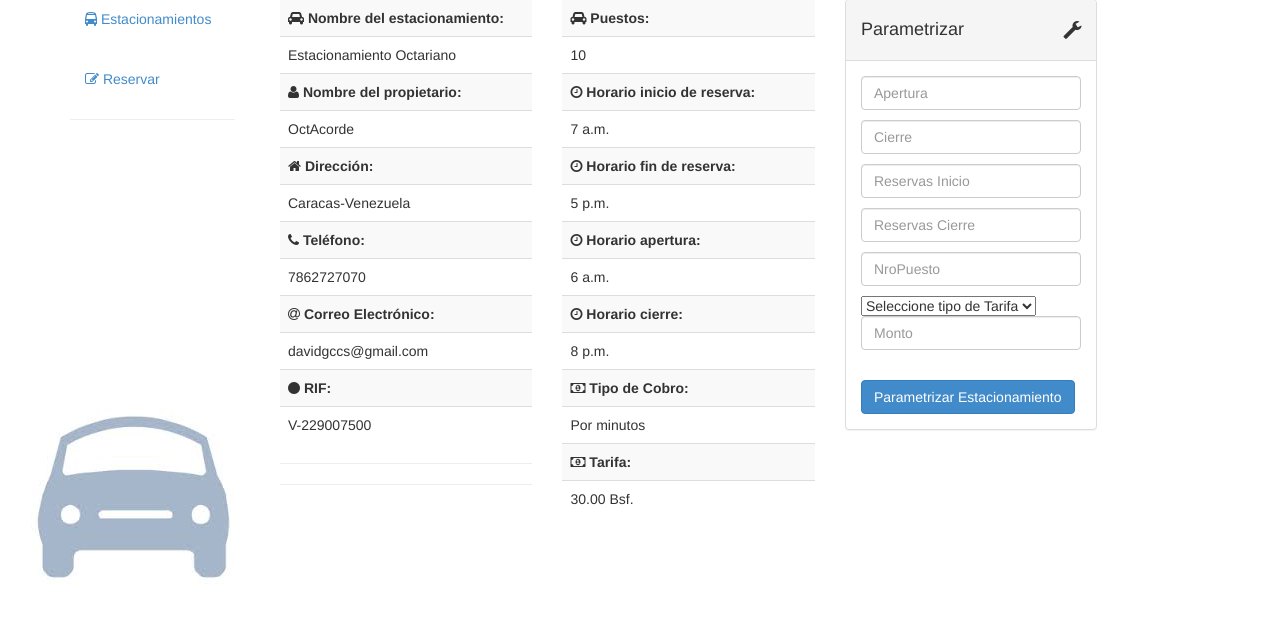
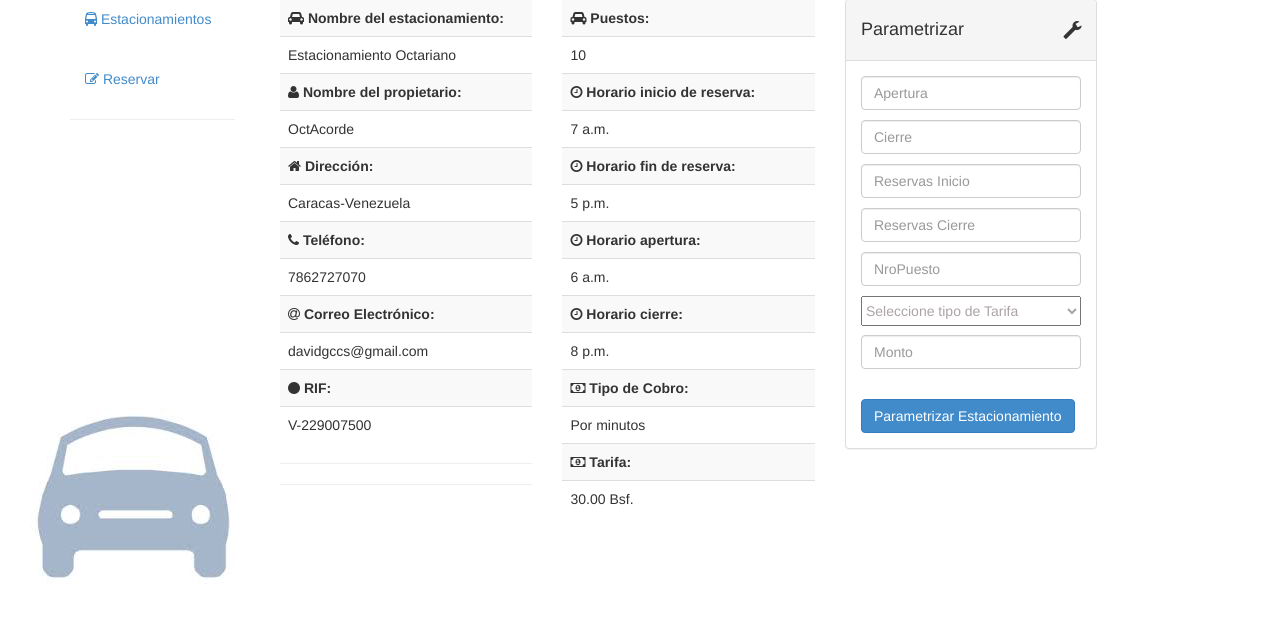
Before and after one commit to jareinozacg/SAGEOctAcorde, a Django app: page /estacionamientos/1/ in a window 1280 px wide. Shown: the part 159-777 px from the top of the page. Run offline with Django 3.2, Linux system fonts and the light colour scheme; data comes from the database, SQL or seed files in the repository; some libraries are stand-ins or nearby versions.

Commit message:
Cambio de css en campo de "seleccionaar tarifa"

```diff
--- a/SAGEOctAcorde/static/css/base.css
+++ b/SAGEOctAcorde/static/css/base.css
@@ -199,14 +199,21 @@ body {
 
 
 .errorlist {
-border: 1px solid;
-margin: 10px 0px;
-padding:15px 10px 15px 50px;
-background-repeat: no-repeat;
-background-position: 10px center;
+	border: 1px solid;
+	margin: 10px 0px;
+	padding:15px 10px 15px 50px;
+	background-repeat: no-repeat;
+	background-position: 10px center;
+  }
 
-  }
 .errorlist {
 color: #D8000C;
 background-color: #FFBABA;
 }
+
+select {
+	width: 100%;
+	margin-bottom: 4%;
+	color: rgb(171, 164, 164);
+	height: 30px;
+}
--- a/SAGEOctAcorde/templates/estacionamiento.html
+++ b/SAGEOctAcorde/templates/estacionamiento.html
@@ -186,17 +186,16 @@
               <form action="." method="post" class="form form-vertical">
               {% csrf_token %}
               {% for field in form %}
+              <div class="control-group">
+                  <div class="controls">
 	             {% if field.label == 'Tarifa' %}
 	              	{{ field }}
 	             {% else %}
-
-                <div class="control-group">
-                  <div class="controls">
                     <input type="text" class="form-control" name="{{field.name}}" placeholder="{{field.label}}" for="id_{{field.name}}"><p>
                     {{ field.errors }}
-                  </div>
-                </div>
 	          	{% endif %}
+	          	</div>
+              </div>
               {% endfor %}
 
                 <div class="control-group">
```
